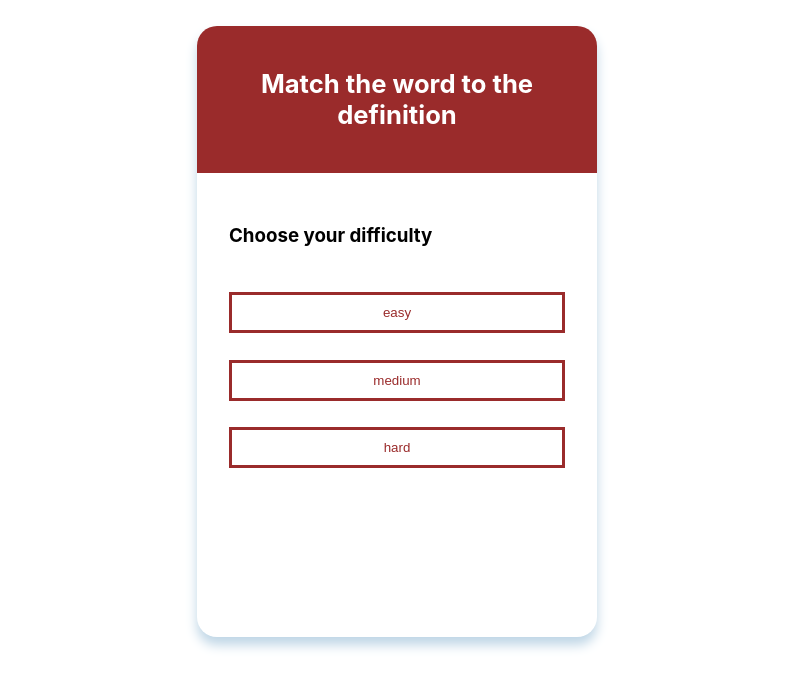
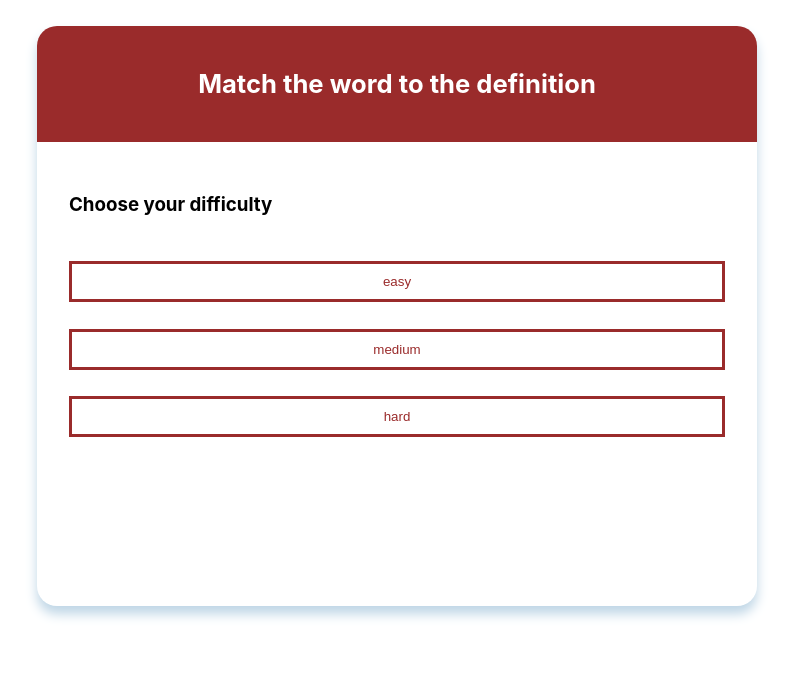
Before and after one commit to Nathanavie/GuessTheWord, a React (Create React App) app: page / in a window 1280 px wide. Shown: the top 688 px of the page, without its empty margins (243-1036 px from the left). Built offline with nearby package versions, Linux system fonts and the light colour scheme.

Commit message:
made the app wider on desktop to allow the buttons to fit more easily

```diff
--- a/src/App.css
+++ b/src/App.css
@@ -16,7 +16,7 @@ header {
 
 .App {
  box-shadow: 0 8px 12px #bfd6e6;
- width: 25em;
+ width: 45em;
  margin: 2% auto 0 auto;
  border-radius: 20px;
 }
```
